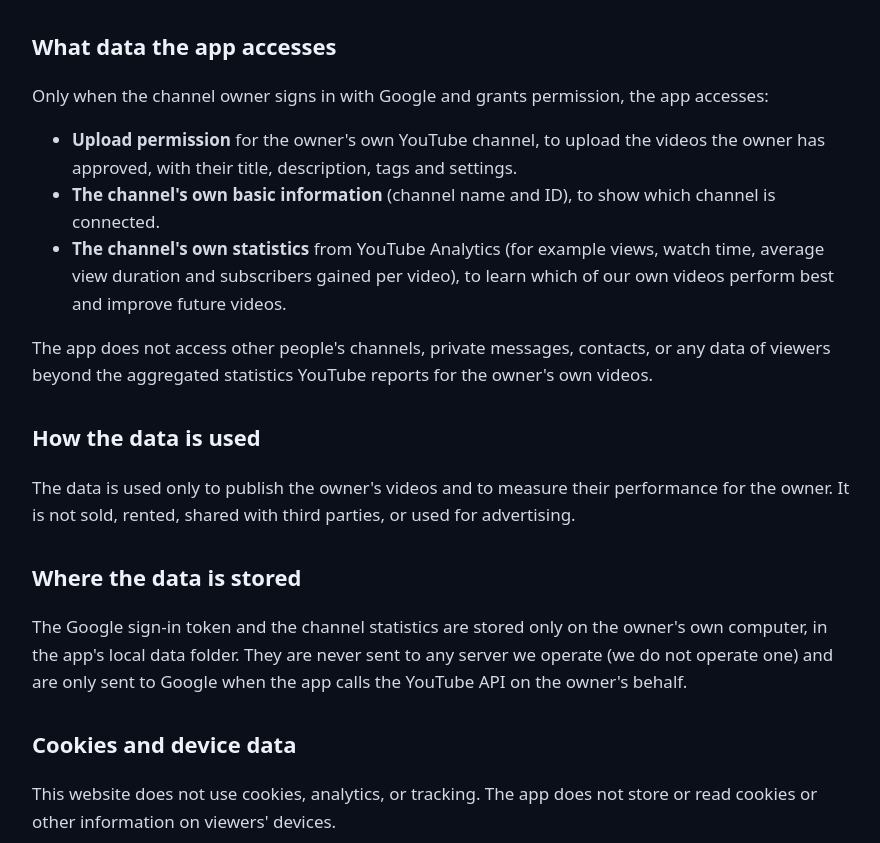
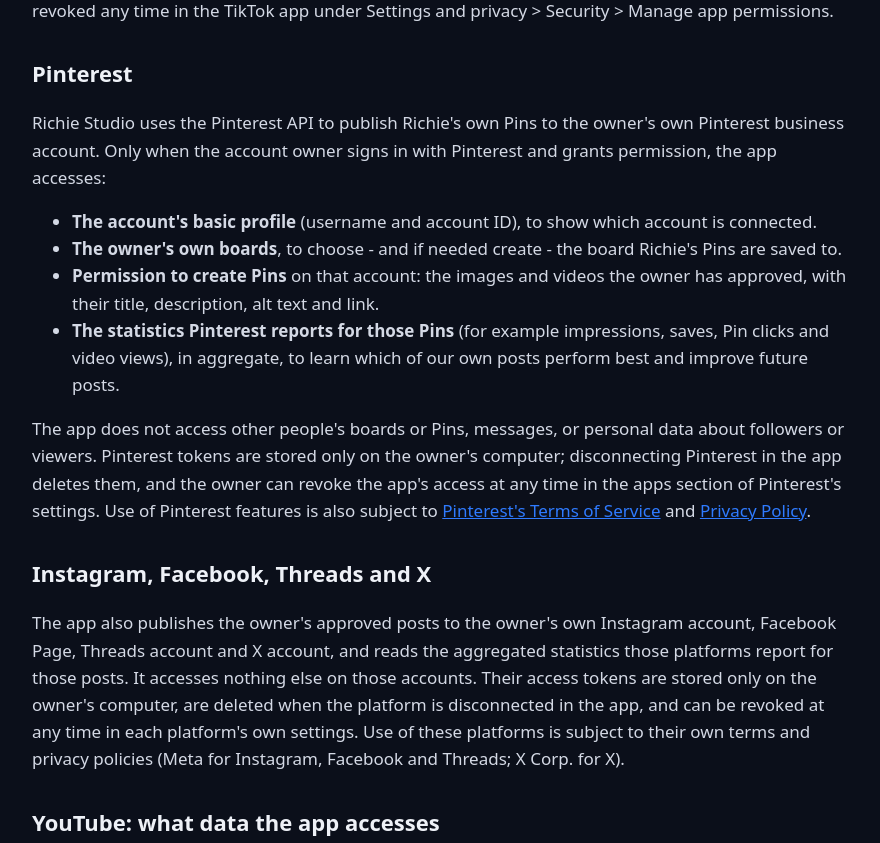
Before and after one commit to richiestudio/richiestudio.github.io, a plain HTML site: page privacy.html in a window 1280 px wide. Shown: the part 759-1602 px from the top of the page, without its empty margins (198-1078 px from the left). Drawn offline with Linux system fonts and the light colour scheme.

Commit message:
Privacy policy: add Pinterest, Instagram, Facebook, Threads and X

```diff
--- a/privacy.html
+++ b/privacy.html
@@ -13,11 +13,12 @@
 </header>
 <main class="wrap doc">
   <h1>Privacy Policy</h1>
-  <p class="updated">Last updated: November 17, 2026</p>
+  <p class="updated">Last updated: November 23, 2026</p>
 
   <p>Richie Studio ("the app", "we") is a private publishing tool. It runs on its owner's own computer and is used only by its
-    owner to publish Richie's own videos to the owner's own social media accounts. This policy explains what the app does with
-    data, including data it receives through the YouTube API Services.</p>
+    owner to publish Richie's own videos and images to the owner's own social media accounts (YouTube, TikTok, Pinterest,
+    Instagram, Facebook, Threads and X). This policy explains what the app does with data, including data it receives through
+    the YouTube API Services, the TikTok APIs and the Pinterest API.</p>
 
   <h2>YouTube API Services</h2>
   <p>Richie Studio uses the YouTube API Services. By using the app's YouTube features you agree to be bound by the
@@ -34,7 +35,31 @@
     computer; disconnecting TikTok in the app deletes them, and access can be revoked any time in the TikTok app under
     Settings and privacy &gt; Security &gt; Manage app permissions.</p>
 
-  <h2>What data the app accesses</h2>
+  <h2>Pinterest</h2>
+  <p>Richie Studio uses the Pinterest API to publish Richie's own Pins to the owner's own Pinterest business account. Only when
+    the account owner signs in with Pinterest and grants permission, the app accesses:</p>
+  <ul>
+    <li><b>The account's basic profile</b> (username and account ID), to show which account is connected.</li>
+    <li><b>The owner's own boards</b>, to choose - and if needed create - the board Richie's Pins are saved to.</li>
+    <li><b>Permission to create Pins</b> on that account: the images and videos the owner has approved, with their title,
+      description, alt text and link.</li>
+    <li><b>The statistics Pinterest reports for those Pins</b> (for example impressions, saves, Pin clicks and video views), in
+      aggregate, to learn which of our own posts perform best and improve future posts.</li>
+  </ul>
+  <p>The app does not access other people's boards or Pins, messages, or personal data about followers or viewers. Pinterest
+    tokens are stored only on the owner's computer; disconnecting Pinterest in the app deletes them, and the owner can revoke
+    the app's access at any time in the apps section of Pinterest's settings. Use of Pinterest features is also subject to
+    <a href="https://policy.pinterest.com/en/terms-of-service">Pinterest's Terms of Service</a> and
+    <a href="https://policy.pinterest.com/en/privacy-policy">Privacy Policy</a>.</p>
+
+  <h2>Instagram, Facebook, Threads and X</h2>
+  <p>The app also publishes the owner's approved posts to the owner's own Instagram account, Facebook Page, Threads account
+    and X account, and reads the aggregated statistics those platforms report for those posts. It accesses nothing else on
+    those accounts. Their access tokens are stored only on the owner's computer, are deleted when the platform is
+    disconnected in the app, and can be revoked at any time in each platform's own settings. Use of these platforms is
+    subject to their own terms and privacy policies (Meta for Instagram, Facebook and Threads; X Corp. for X).</p>
+
+  <h2>YouTube: what data the app accesses</h2>
   <p>Only when the channel owner signs in with Google and grants permission, the app accesses:</p>
   <ul>
     <li><b>Upload permission</b> for the owner's own YouTube channel, to upload the videos the owner has approved, with their
@@ -47,19 +72,21 @@
     statistics YouTube reports for the owner's own videos.</p>
 
   <h2>How the data is used</h2>
-  <p>The data is used only to publish the owner's videos and to measure their performance for the owner. It is not sold,
-    rented, shared with third parties, or used for advertising.</p>
+  <p>The data from every connected platform is used only to publish the owner's posts and to measure their performance for the
+    owner. It is not sold, rented, shared with third parties, or used for advertising.</p>
 
   <h2>Where the data is stored</h2>
-  <p>The Google sign-in token and the channel statistics are stored only on the owner's own computer, in the app's local data
-    folder. They are never sent to any server we operate (we do not operate one) and are only sent to Google when the app calls
-    the YouTube API on the owner's behalf.</p>
+  <p>Every sign-in token (Google, TikTok, Pinterest, Meta and X) and all statistics are stored only on the owner's own
+    computer, in the app's local data folder. They are never sent to any server we operate (we do not operate one) and are only
+    sent to each platform when the app calls that platform's API on the owner's behalf.</p>
 
   <h2>Cookies and device data</h2>
   <p>This website does not use cookies, analytics, or tracking. The app does not store or read cookies or other information on
     viewers' devices.</p>
 
   <h2>Keeping and deleting data</h2>
+  <p>Disconnecting any platform in the app deletes its stored token immediately, and its statistics are deleted from the app
+    within 30 days.</p>
   <p>Statistics received from the YouTube API are refreshed regularly and are deleted from the app within 30 days if the YouTube
     connection is removed. Disconnecting YouTube in the app deletes the stored sign-in token immediately. You can also revoke the
     app's access at any time in your Google account at
```
